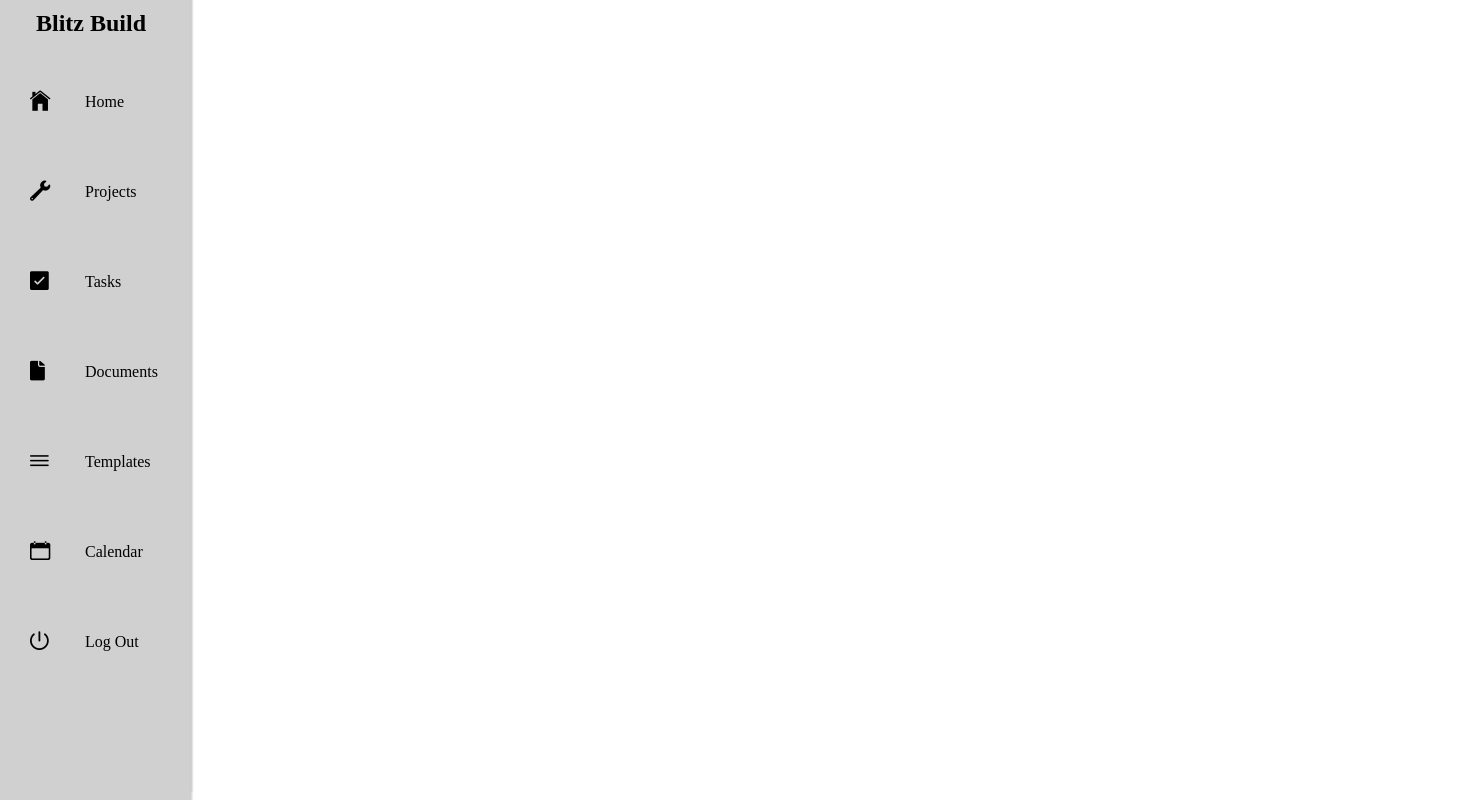
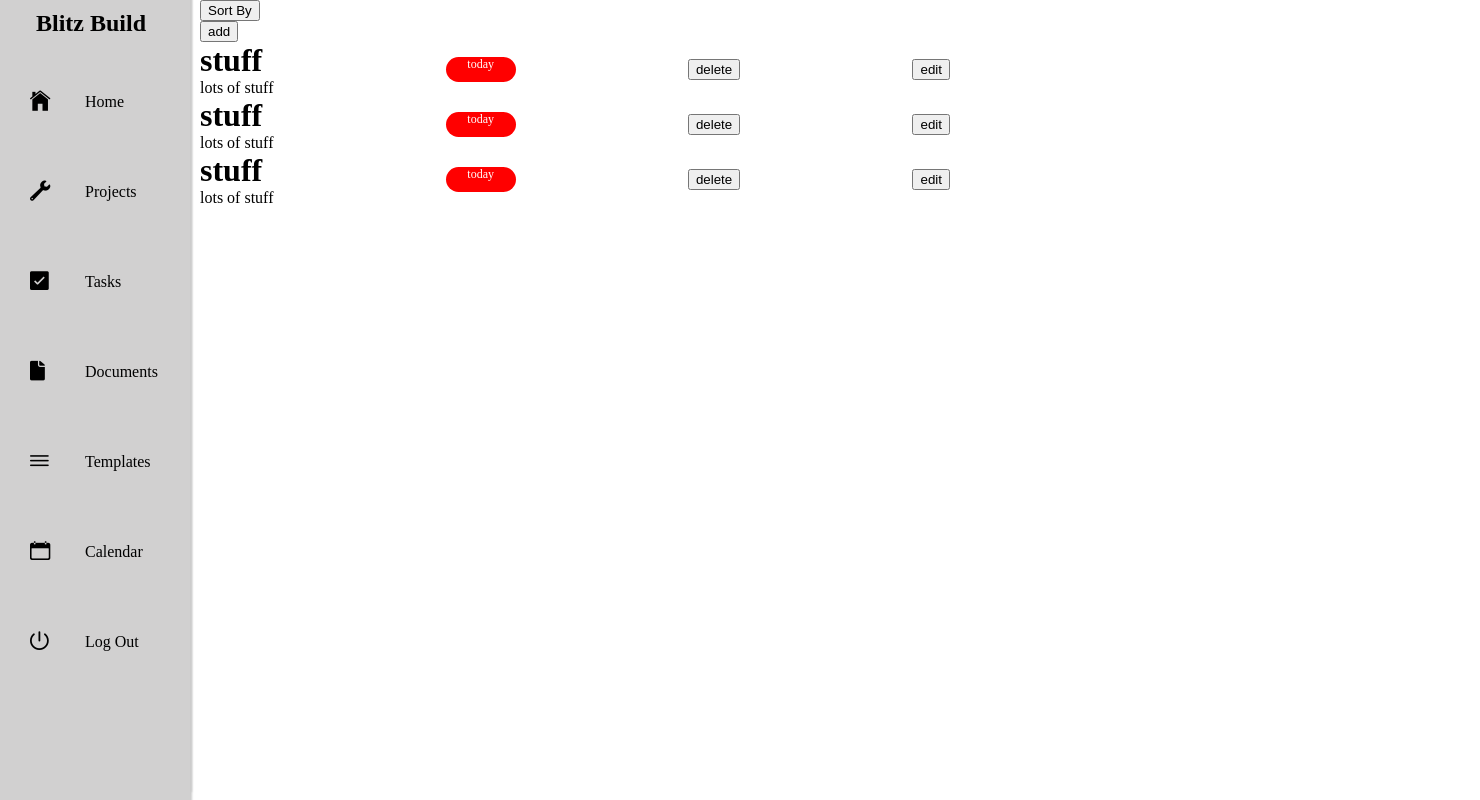
Before and after one commit to mharley12345/blitz-build-fe, a React (Create React App) app in the folder blitz-build/: page /tasks in a window 1280 px wide. Shown: the whole page, 1480 px wide, since content can reach past the window. Built offline with nearby package versions, Linux system fonts and the light colour scheme.

Commit message:
built out task and made modal component

```diff
--- a/blitz-build/package.json
+++ b/blitz-build/package.json
@@ -3,6 +3,7 @@
   "version": "0.1.0",
   "private": true,
   "dependencies": {
+    "@material-ui/core": "^4.6.0",
     "axios": "^0.19.0",
     "formik": "^2.0.3",
     "material-ui": "^0.20.2",
--- a/blitz-build/src/App.js
+++ b/blitz-build/src/App.js
@@ -5,6 +5,8 @@ import Login from "./components/auth/Login";
 import Signup from "./components/auth/Signup";
 import NavBar from "./components/NavBar";
 import Dashboard from "./components/dashboard/index";
+import Tasks from './views/tasks/Tasks'
+
 //SWITCH INDEX TO DASHBOARD AFTER LC CHANGES HIS FILE NAME
 
 function App() {
@@ -57,6 +59,7 @@ function App() {
         <Route exact path="/" component={Login} />
         <Route exact path="/signup" component={Signup} />
         <Route exact path="/dashboard" component={Dashboard} />
+        <Route exact path="/tasks" component={Tasks} />
       </Switch>
     </Router>
   );
--- /dev/null
+++ b/blitz-build/src/components/global/Modal.jsx
@@ -0,0 +1,59 @@
+import React, { Component } from "react";
+
+import styled from "styled-components";
+import PropTypes from "prop-types";
+
+
+export const ModalWrapper = styled.div`
+position: fixed;
+top: 0;
+left: 0;
+bottom: 0;
+z-index: 1050;
+display: flex;
+align-items: baseline;
+`;
+export const ModalBoxSetup = styled.div`
+position: absolute;
+left: 0;
+right: 0;
+width: ${props => props.width || "32%"}
+overflow:hidden;
+padding:16px;
+margin: 50px auto;
+box-sizing:border-box;
+z-index:1;
+box-shadow: 0px 4px 8px rgba(0, 0, 0, 0.04);
+background: white;
+border: 0.5px solid #E8E8E8;
+`;
+export const ModalBg = styled.div`
+width: 100vw;
+height: 100vh;
+z-index: 0;
+background: rgba(0, 0, 0, 0.5);
+`
+
+/*
+visible: boolean,
+dismiss: function on click on Close.
+*/
+export default class ModalSetup extends Component {
+     static propTypes = {
+         visible: PropTypes.bool.isRequired,
+         dismiss: PropTypes.func.isRequired
+      };
+render() {
+ const { visible, dismiss, component, client } = this.props;
+   return (
+         <React.Fragment>
+            {visible ? (
+              <ModalWrapper>
+                  <ModalBoxSetup width={client}>{component} </ModalBoxSetup>
+                 <ModalBg onClick={dismiss} />
+             </ModalWrapper>
+            ) : null}
+         </React.Fragment>
+     );
+    }
+}
--- /dev/null
+++ b/blitz-build/src/components/tasks/AddTask.jsx
@@ -0,0 +1,24 @@
+import React from 'react'
+
+export default function AddTask({ closeModal }) {
+    return (
+        <form>
+            <button onClick= { closeModal }>x</button>
+
+            <label>Task Name</label>
+            <input/>
+
+            <label>Task Decription</label>
+            <input/>
+
+            <label>Due Date</label>
+            <input/>
+
+            <label>Assign Project</label>
+            <input/>
+
+            <button>cancel</button>
+            <button>add task</button>
+        </form>
+    )
+}
--- /dev/null
+++ b/blitz-build/src/components/tasks/Task.jsx
@@ -0,0 +1,17 @@
+import React from 'react'
+import styled from 'styled-components'
+import TaskStatus from './TaskStatus'
+import { Checkbox } from '@material-ui/core'
+
+
+export default function Task({ task }) {
+    return (
+        <>
+            <div>
+                <h1 style={{margin: 0}}> {task.name}</h1>
+                <p style={{margin: 0}}>{task.description}</p>
+            </div>
+            <TaskStatus status={"today"}/>
+        </>
+    )
+}
--- /dev/null
+++ b/blitz-build/src/components/tasks/TaskNav/SortBtn.jsx
@@ -0,0 +1,35 @@
+import React from 'react';
+import Button from '@material-ui/core/Button';
+import Menu from '@material-ui/core/Menu';
+import MenuItem from '@material-ui/core/MenuItem';
+
+export default function SimpleMenu() {
+  const [anchorEl, setAnchorEl] = React.useState(null);
+
+  const handleClick = event => {
+    setAnchorEl(event.currentTarget);
+  };
+
+  const handleClose = () => {
+    setAnchorEl(null);
+  };
+
+  return (
+    <div>
+      <button aria-controls="simple-menu" aria-haspopup="true" onClick={handleClick}>
+        Sort By
+      </button>
+      <Menu
+        id="simple-menu"
+        anchorEl={anchorEl}
+        keepMounted
+        open={Boolean(anchorEl)}
+        onClose={handleClose}
+      >
+        <MenuItem onClick={handleClose}>Profile</MenuItem>
+        <MenuItem onClick={handleClose}>My account</MenuItem>
+        <MenuItem onClick={handleClose}>Logout</MenuItem>
+      </Menu>
+    </div>
+  );
+}
--- /dev/null
+++ b/blitz-build/src/components/tasks/TaskNav/TaskNav.jsx
@@ -0,0 +1,36 @@
+import React, { useState} from 'react'
+
+//components
+import SortBtn from './SortBtn'
+import Modal from '../../global/Modal'
+import AddTask from '../AddTask'
+
+//styles
+import styled from 'styled-components'
+
+const taskNavStyle = styled.div`
+    margin-left: 200px;
+    width: 750px;
+    display: flex;
+    justify-content: space-between;
+    align-items: center;
+
+`
+
+export default function TaskNav() {
+    const [modalStatus, setModalStatus] = useState(false)
+    const handleModalOpen = ()=> {
+        setModalStatus(true)
+      }
+    const handleModalClose = () => {
+        setModalStatus(false)
+    }
+
+    return (
+        <taskNavStyle>
+            <SortBtn/>
+            <button onClick ={ handleModalOpen }>add</button>
+            <Modal visible={ modalStatus } dismiss={ handleModalClose } component={ <AddTask closeModal={handleModalClose}/> }/>
+        </taskNavStyle>
+    )
+}
--- /dev/null
+++ b/blitz-build/src/components/tasks/TaskStatus.jsx
@@ -0,0 +1,20 @@
+import React from 'react'
+import styled from 'styled-components'
+
+const StyledStatus = styled.div`
+    font-size: 12px;
+    text-align: center;
+    color: white;
+    width: 70px;
+    height: 25px;
+    border-radius: 25px;
+    background: ${props => props.today ? "red" : "white"};
+`
+
+export default function TaskStatus({ status }) {
+    return (
+        <>
+            <StyledStatus today >{status}</StyledStatus>
+        </>
+    )
+}
--- a/blitz-build/src/components/tasks/index.js
+++ /dev/null
@@ -1 +0,0 @@
-/* this is a comment */
--- /dev/null
+++ b/blitz-build/src/views/tasks/Tasks.jsx
@@ -0,0 +1,57 @@
+import React from 'react'
+
+//components
+import TaskNav from '../../components/tasks/TaskNav/TaskNav'
+import Task from '../../components/tasks/Task'
+
+//styles
+import styled from 'styled-components'
+
+const StyledTasks = styled.div`
+    margin-left: 200px;
+    width: 100%;
+    display: flex;
+    flex-direction: column;
+
+`
+
+const StyledTask = styled.div`
+    width: 750px;
+    display: flex;
+    justify-content: space-between;
+    align-items: center;
+
+`
+
+const tasks = [
+    {
+        name: 'stuff',
+        description: 'lots of stuff'
+    },
+    {
+        name: 'stuff',
+        description: 'lots of stuff'
+    },
+    {
+        name: 'stuff',
+        description: 'lots of stuff'
+    },
+]
+
+
+export default function Tasks() {
+    return (
+        <StyledTasks>
+            <TaskNav/>
+            {tasks.map(task => {
+                return (
+                    <StyledTask>
+                        <Task task={task}/>
+                        <button>delete</button>
+                        <button>edit</button>
+                    </StyledTask>
+                )
+            })}
+        </StyledTasks>
+    )
+}
--- a/blitz-build/src/views/tasks/index.js
+++ /dev/null
@@ -1 +0,0 @@
-/* this is a comment */
```
Also changed, not shown: blitz-build/src/components/tasks/EditTask.jsx (added), 1 other file (tests, documents, lock files or other folders).
